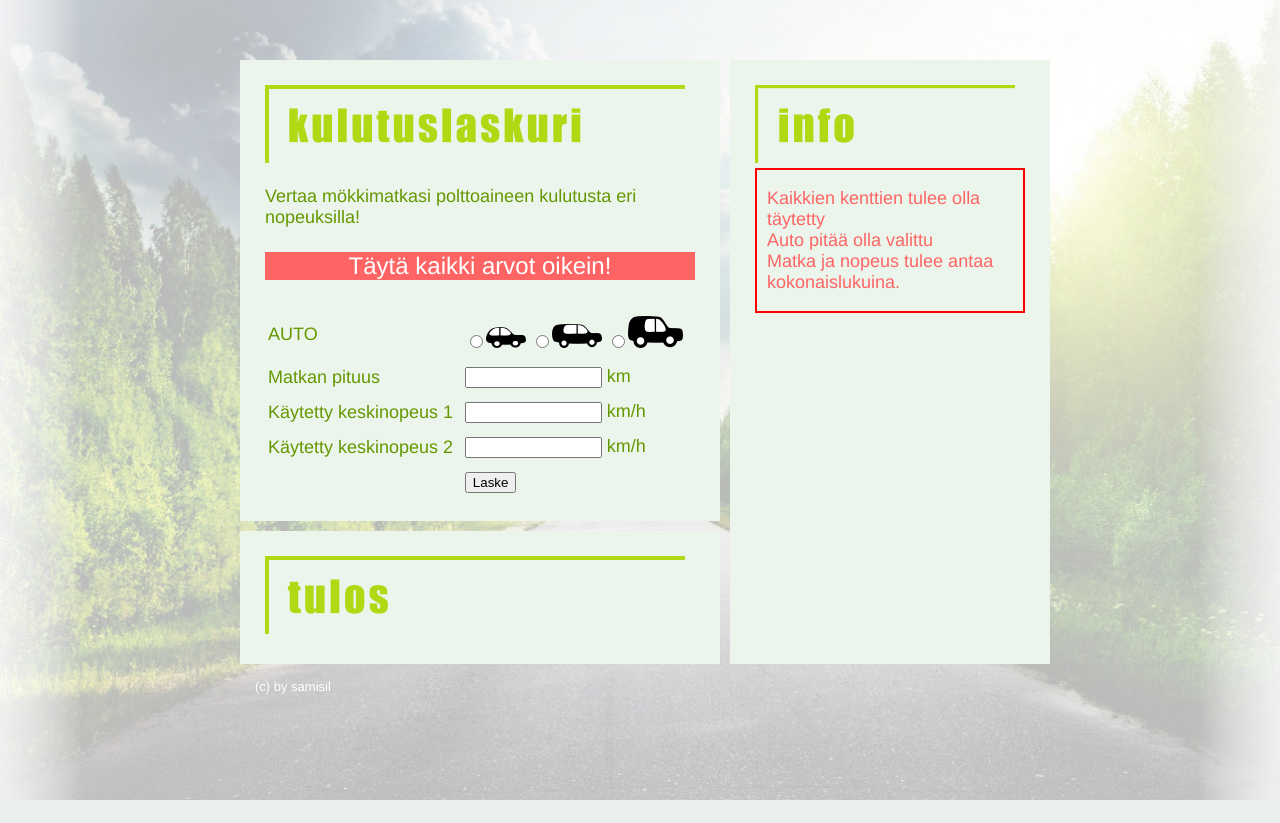
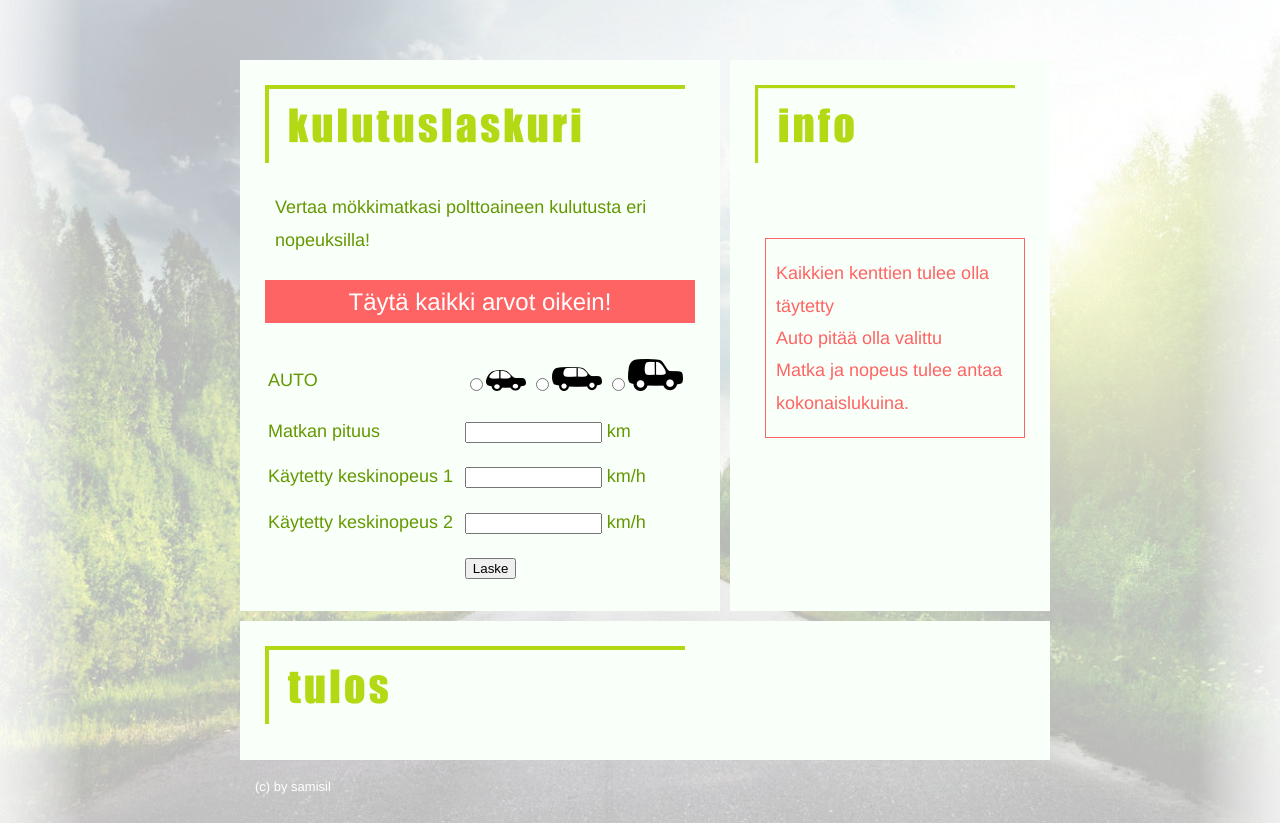
Before and after one commit to ssillanp/Autoilumittari, a Flask app: page /error in a window 1280 px wide. Before the commit the page ends 800 px from the top, so only its background shows below. Run offline with Flask 2, Linux system fonts and the light colour scheme.

Commit message:
minor fixes

```diff
--- a/static/style.css
+++ b/static/style.css
@@ -4,11 +4,13 @@ body {
     background-image: url("road.jpg");
     background-size: cover;
     background-position: 50% 50%;
+    line-height: 1.8;
   }
 
 td {
   padding-top: 10px;
 }
+
 
   .wrapper {
       display: grid;
@@ -59,7 +61,7 @@ td {
     }
 
     .appbox {
-      background-color: rgb(235,245,235);
+      background-color: rgb(249,255,249);
       border-radius: 0px;
       padding: 25px;
       font-size: large;
@@ -69,13 +71,12 @@ td {
       grid-row: 1 ;
     }
     .app2 {
-      grid-column: 1 ;
+      grid-column: 1 / 3 ;
       grid-row: 2 ;
-      text-align: left;
     }
     .app3 {
       grid-column: 2 ;
-      grid-row: 1 / 3 ;
+      grid-row: 1 ;
 
     }
 
@@ -89,8 +90,13 @@ td {
     font-size: x-large;
     text-align: center;
     }
+
     .errortxt {
     padding-left: 10px;
-    border: 2px solid red;
+    border: 1px solid rgb(255,100,100);
     color: rgb(255,100,100)
     }
+
+    .apptxt {
+    padding-left: 10px;
+    }
--- a/templates/base.html
+++ b/templates/base.html
@@ -16,7 +16,7 @@
             <div class="app-wrapper">
                 <div class="appbox app1">
                     <img src="/static/laskuri_banner.png" alt="">
-                    <p>Vertaa mökkimatkasi polttoaineen kulutusta eri nopeuksilla!</p>
+                    <p class="apptxt">Vertaa mökkimatkasi polttoaineen kulutusta eri nopeuksilla!</p>
                     {% block errormsg%}
                     {% endblock %}
                     <form action="/results">
@@ -31,21 +31,27 @@
                                     <input type="radio" id="carC" name="car" value="C"><img src="/static/carC.png" alt="">
                                 </td>
                             </tr>
+                             <div class="apptxt">
                                 {% block content1 %}
                                 {% endblock %}
+                             </div>
                         </table>
                 </form>
                 </div>
                 <div class="appbox app2">
                     <img src="/static/laskuri_tulos.png" alt="">
+                    <div class="apptxt">
                         {% block content2 %}
                         {% endblock %}
+                    </div>
                 </div>
 
                 <div class="appbox app3">
                     <img src="/static/laskuri_info.png" alt="">
+                    <div class="apptxt">
                         {% block content3 %}
                         {% endblock %}
+                    </div>
                 </div>
 
             </div>
--- a/templates/error.html
+++ b/templates/error.html
@@ -5,6 +5,7 @@
     {% endblock %}
 
     {% block content3 %}
+    <br><br>
         <div class="errortxt">
             <p>Kaikkien kenttien tulee olla täytetty
                 <br>
--- a/templates/index.html
+++ b/templates/index.html
@@ -23,9 +23,9 @@
     {% block content3 %}
         <h3>Vertaile</h3>
         <p>Laskurilla voi verrata matkalla käytetyn nopeuden vaikutusta matka-aikaan ja polttoaineenkulutukseen</p>
-        <p>Käytettävissäsi on kolme kulutukseltaan erilaista autotyyppiä: <br>
-            Pienikulutksinen auto <br>
-            Keskikulutuksinen auto <br>
-            Suurikulutuksinen auto <br>
+        <p> Käytettävissäsi on kolme kulutukseltaan erilaista autotyyppiä: <br>
+            - Pienikulutuksinen auto <br>
+            - Keskikulutuksinen auto <br>
+            - Suurikulutuksinen auto <br>
         </p>
     {% endblock %}
```
Also changed, not shown: templates/results.html (+6 -13 lines). Lines whose indentation alone changed are shown as unchanged.
